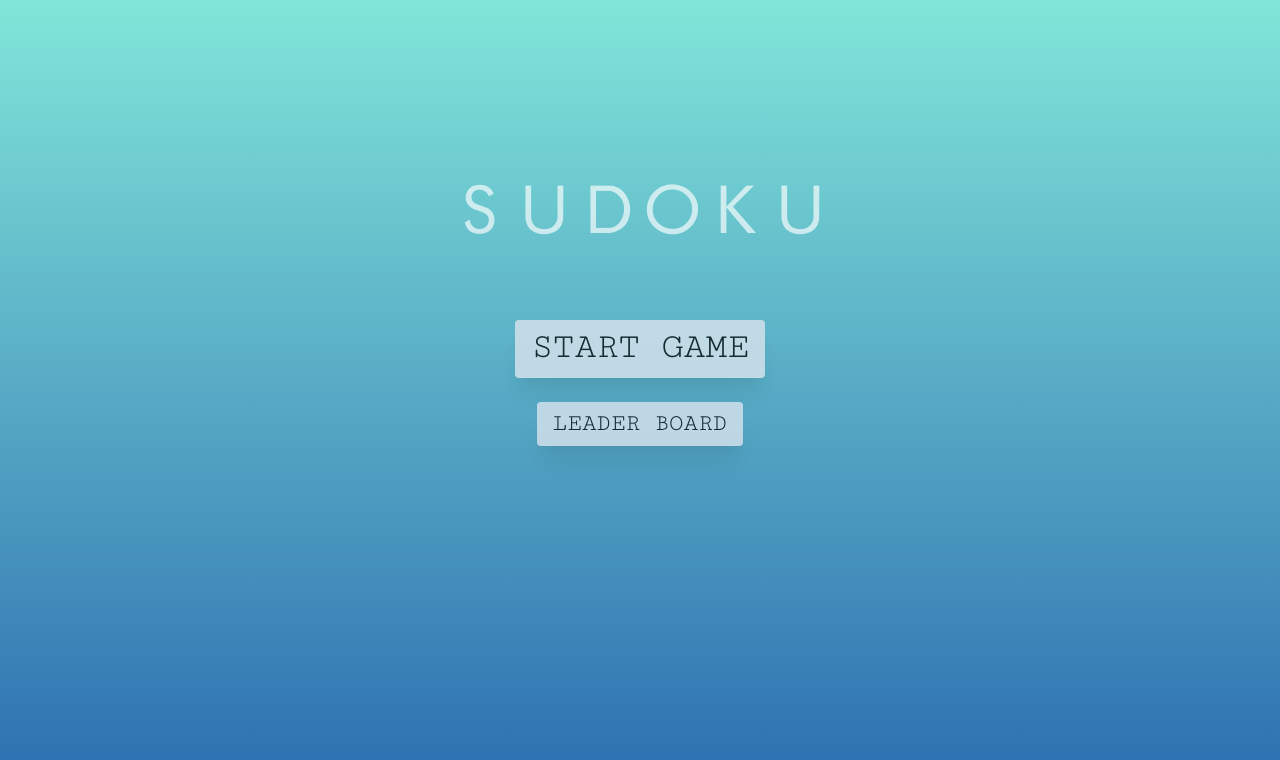
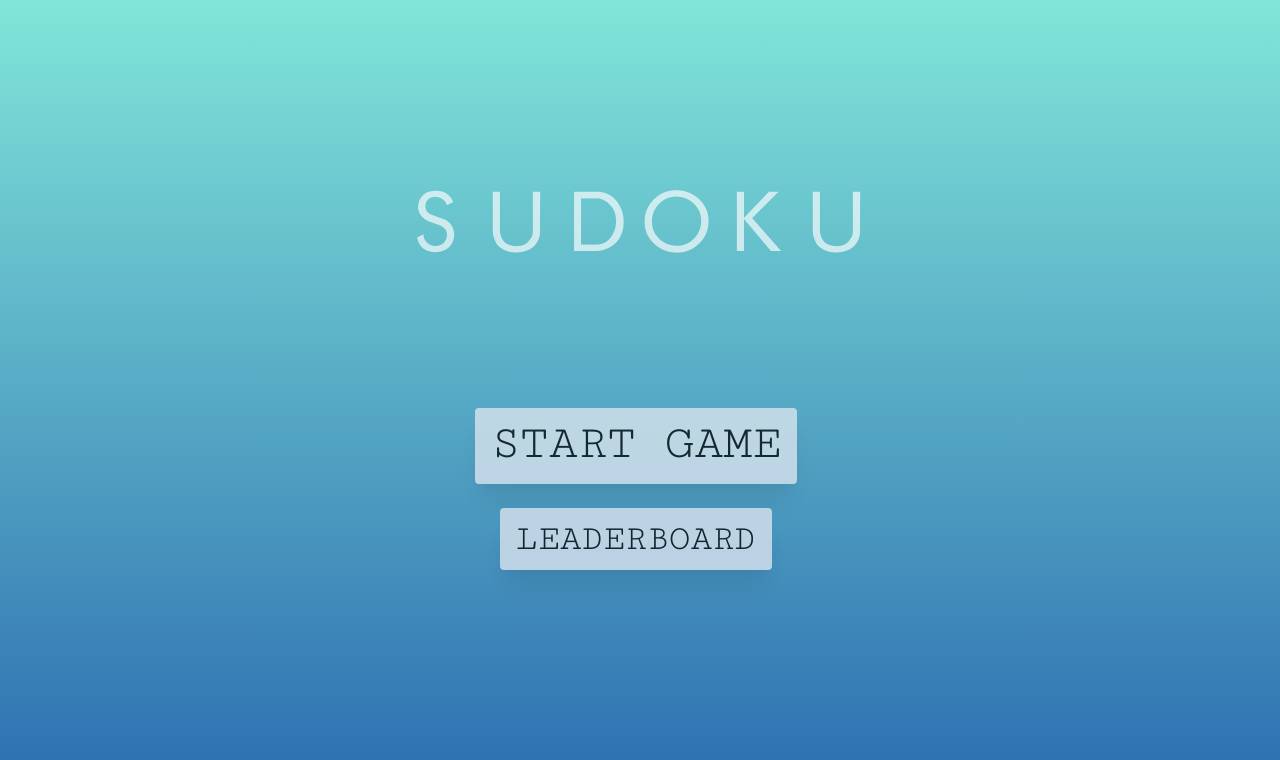
Before and after one commit to cs-gang/SudokuWebapp, a Django app: page / in a window 1280 px wide. Shown: the top 760 px of the page. Run offline with Django 3.2, Linux system fonts and the light colour scheme; style sheets or scripts are compiled from the project's sources.

Commit message:
Made main page responsvie

```diff
--- a/sudoku-django-project/mainapp/templates/mainapp/index.html
+++ b/sudoku-django-project/mainapp/templates/mainapp/index.html
@@ -4,17 +4,19 @@
 <html>
     <head>
         <title>Sudoku Web</title>
-        <link href="{% static "mainapp/tailwind-output.css"%}" rel="stylesheet" type="text/css">
+        <link href="/static/mainapp/tailwind-output.css" rel="stylesheet" type="text/css">
+        <link rel="shortcut icon" href="{% static 'images/favicon.ico' %}" />
     </head>
-    <body class="h-24 bg-gradient-to-b from-teal-300 to-blue-700">
-        <div class='transform m-auto animate-fall'>
-            <h2 class="mainfont text-6xl text-center text-white pt-40 bold overflow-hidden m-auto animate-pulse"> SUDOKU </h2>
+    <body class="transform h-32 bg-gradient-to-b from-teal-300 to-blue-700 justify-center">
+
+        <div class="transform m-auto animate-fall overflow-hidden">
+            <h2 class="transform mainfont lg:text-7xl sm:text-10xl text-center text-white lg:pt-40 sm:pt-56 lg:mt-0 sm:mt-64 bold overflow-hidden lg:-ml-12 sm:-mx-10 animate-pulse"> SUDOKU </h2>
         </div>
 
-        <div class="flex flex-col items-center pt-16">
+        <div class="flex flex-col items-center lg:mt-32 sm:mt-64">
 
-            <a href="game" class="transform text-4xl bg-gray-300 active:bg-gray-500 pl-4 pb-1 pr-4 rounded hover:scale-105 shadow-xl opacity-75 hover:opacity-100 subfont-cumono">START GAME</a>
-            <a href="leaderboard/lb" class="transform text-2xl bg-gray-300 active:bg-gray-500 pl-4 pr-4 pt-1 pb-1 mt-6 rounded hover:scale-105 shadow-xl opacity-75 hover:opacity-100 subfont-cumono">LEADER BOARD</a>
+            <a href="game" class="transform lg:-ml-12 sm:-mx-10 lg:text-5xl sm:text-7xl bg-gray-300 active:bg-gray-500 pl-4 pb-1 pr-4 rounded hover:scale-105 shadow-xl opacity-75 hover:opacity-100 transition-all duration-200 ease-in-out subfont-cumono">START GAME</a>
+            <a href="leaderboard/lb" class="transform lg:-ml-12 sm:-mx-10 lg:text-4xl sm:text-6xl bg-gray-300 active:bg-gray-500 pl-4 pr-4 pt-1 pb-1 mt-6 rounded hover:scale-105 shadow-xl opacity-75 hover:opacity-100 transition-all duration-150 ease-in-out subfont-cumono">LEADERBOARD</a>
 
         </div>
     </body>
```
